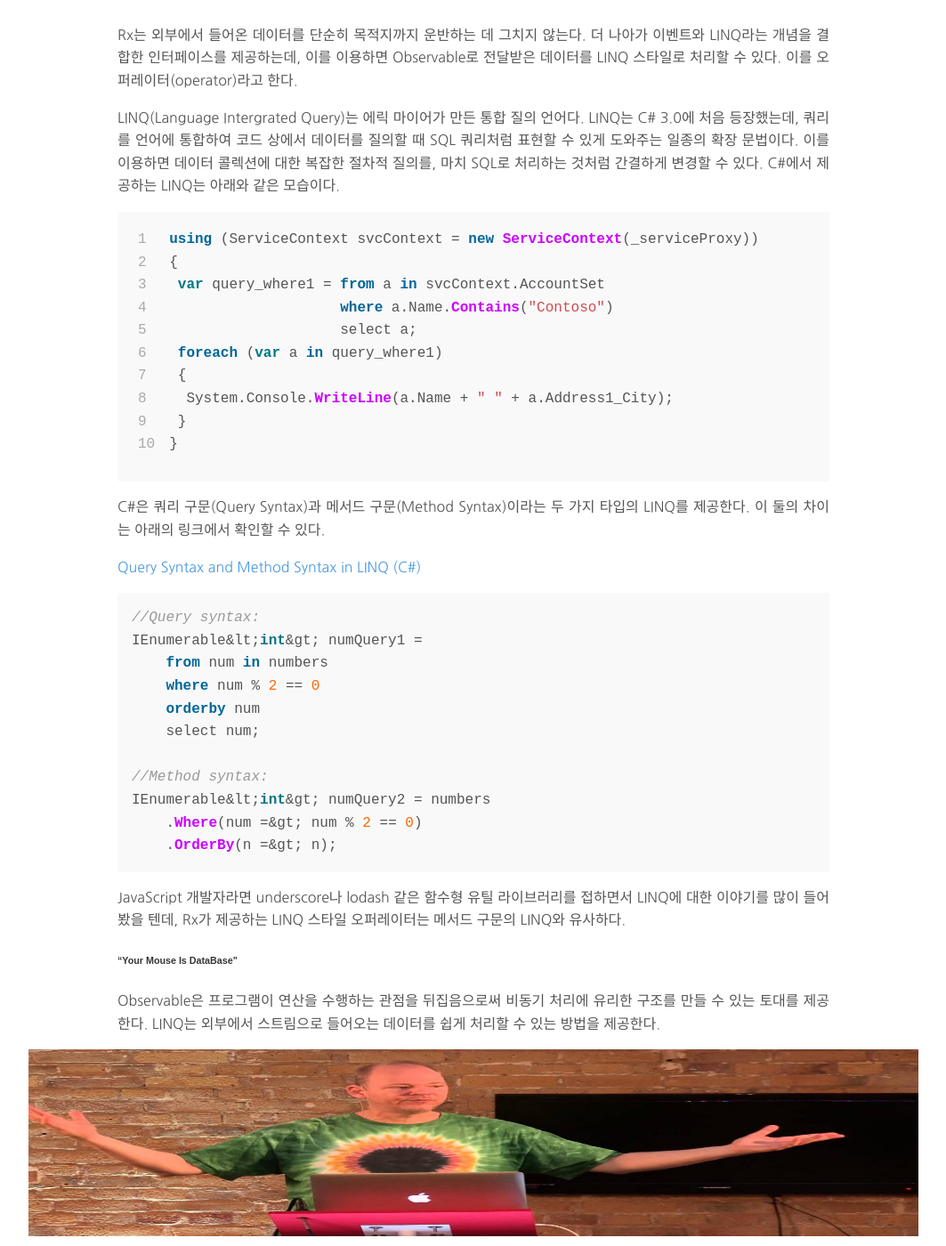
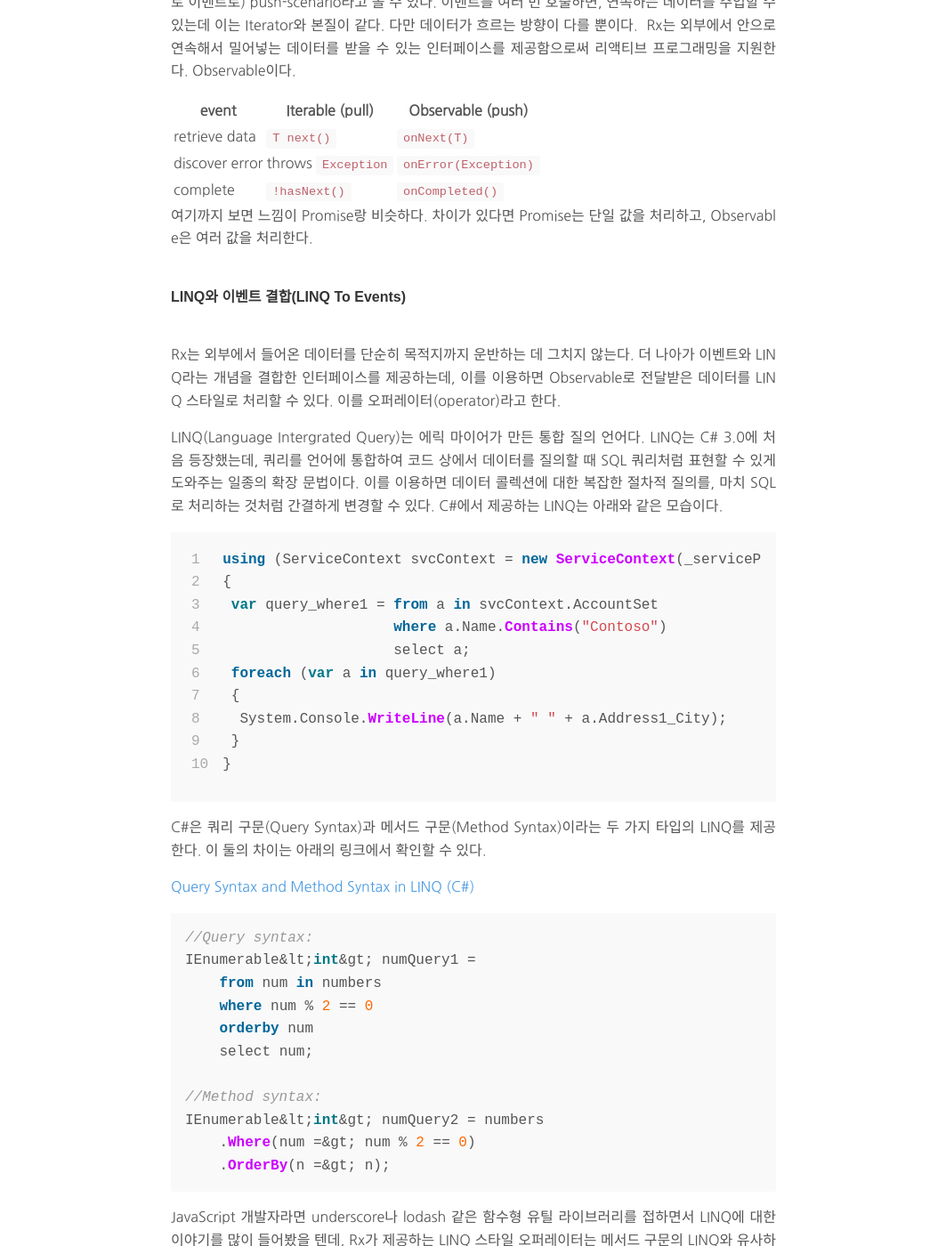
Before and after one commit to CoderK/CoderK.github.io, a Jekyll site: the page built from _posts/2016-09-09-ms%eb%8a%94-reactivex%eb%a5%bc-%ec%99%9c-%eb%a7%8c%eb%93%a4%ec%97%88%ec%9d%84%ea%b9%8c.html, in a window 1280 px wide and 1400 px high, scrolled down 6952 px. Shown: the whole window at 89% size, without its empty margins (108-1171 px from the left). Built offline with Jekyll 4.4.1, drawn with Linux system fonts in a browser that asks for light colours; some web fonts are replaced; comment, search, counter and statistics services are not loaded.

Commit message:
Changed margins of header and image

```diff
--- a/_sass/tale/_base.scss
+++ b/_sass/tale/_base.scss
@@ -30,7 +30,7 @@
 h4,
 h5,
 h6 {
-  margin: 1.5rem 0;
+  margin: 2.5rem 0;
   color: $default-shade;
   font-family: $sans-serif;
   line-height: normal;
--- a/_sass/tale/_layout.scss
+++ b/_sass/tale/_layout.scss
@@ -9,8 +9,8 @@
 .nav-container {
   display: block;
   margin: 0 auto;
-  max-width: 800px;
-  width: 80%;
+  max-width: 680px;
+  width: 85%;
 }
 
 .nav {
--- a/_sass/tale/_post.scss
+++ b/_sass/tale/_post.scss
@@ -39,7 +39,6 @@
   }
 
   img {
-    margin: 0 auto 0.5rem;
     margin-left: -12.5%;
     width: 125%;
     max-width: 125%;
```
